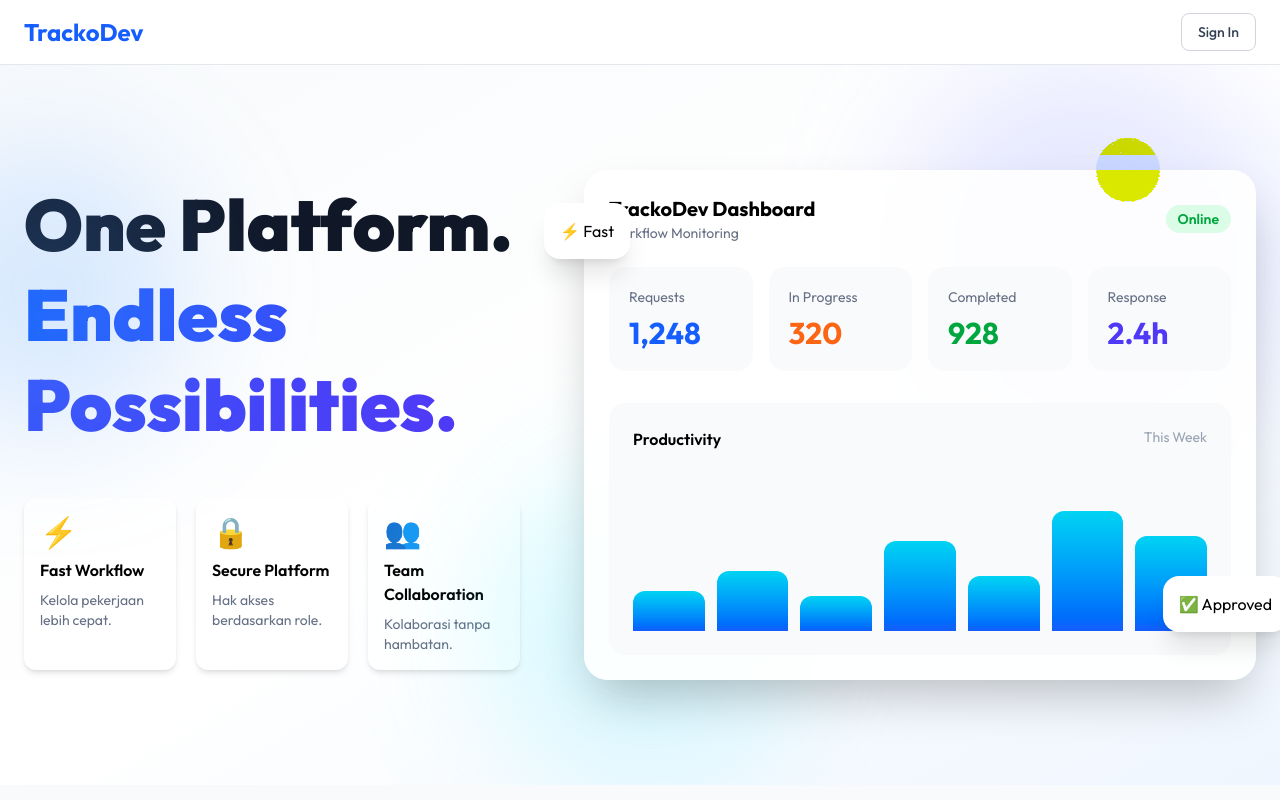
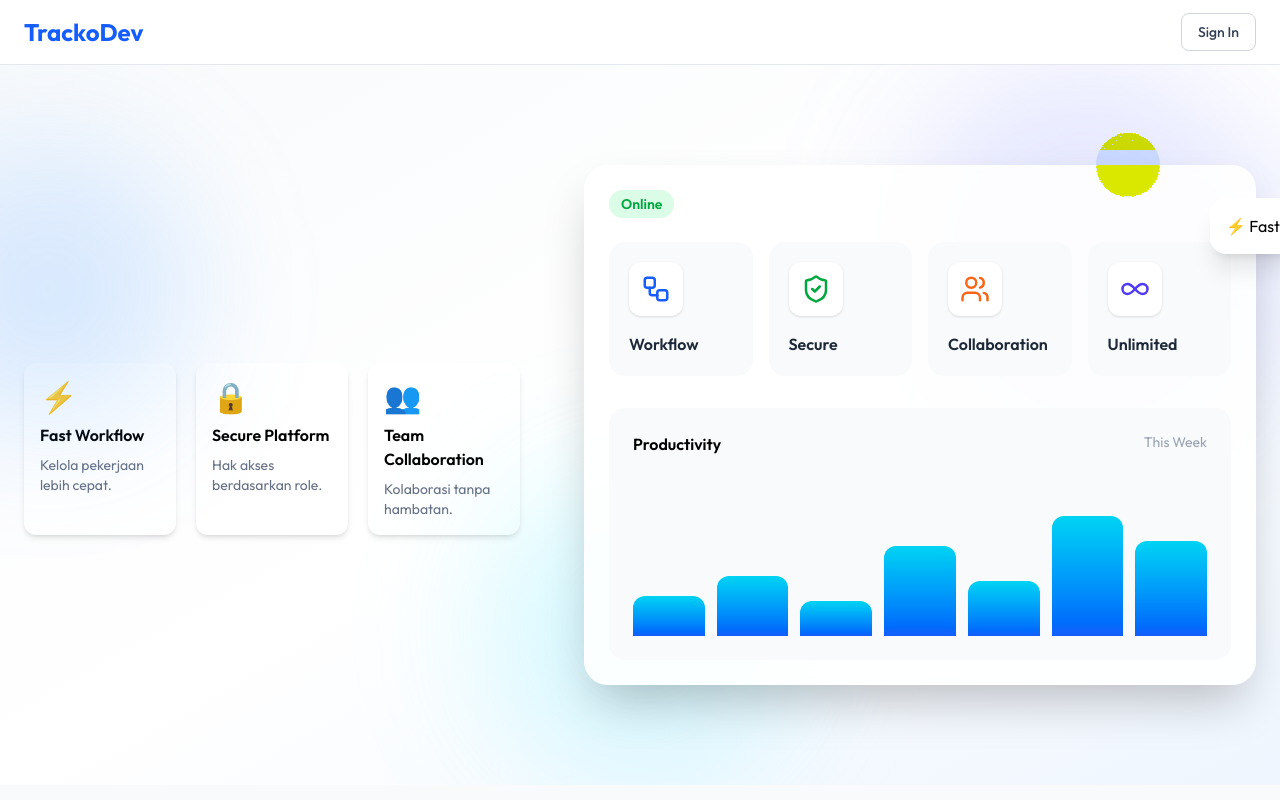
Before and after one commit to itstaffsistprogrammingdsi-afk/trackodev, a React (Vite) app in the folder frontend/: page / in a window 1280 px wide. Shown: the top 800 px of the page. Built offline with nearby package versions, Linux system fonts and the light colour scheme.

Commit message:
dashboard belum jadi

```diff
--- a/frontend/src/features/landing/components/Hero.tsx
+++ b/frontend/src/features/landing/components/Hero.tsx
@@ -1,4 +1,9 @@
-import { Link } from "react-router-dom";
+import {
+  Infinity as InfinityIcon,
+  ShieldCheck,
+  Workflow,
+  Users,
+} from "lucide-react";
 
 export default function Hero() {
   return (
@@ -11,22 +16,6 @@ export default function Hero() {
       <div className="mx-auto flex min-h-[90vh] max-w-7xl flex-col items-center justify-between gap-16 px-6 py-20 lg:flex-row">
         {/* LEFT */}
         <div className="max-w-xl animate-fade-up">
-
-          <h1 className="text-5xl font-black leading-tight text-gray-900 lg:text-7xl">
-            One Platform.
-            <br />
-            <span className="bg-gradient-to-r from-blue-600 to-indigo-600 bg-clip-text text-transparent">
-              Endless Possibilities.
-            </span>
-          </h1>
-
-          {/* <p className="mt-8 text-lg leading-8 text-gray-600">
-            TrackoDev membantu perusahaan mengelola pekerjaan,
-            form digital, campaign, report, approval, dan
-            kolaborasi tim dalam satu platform yang cepat,
-            modern, dan mudah digunakan.
-          </p> */}
-
 
           {/* Feature */}
           <div className="mt-12 grid grid-cols-1 gap-5 md:grid-cols-3">
@@ -43,9 +32,7 @@ export default function Hero() {
             <div className="rounded-xl bg-white p-4 shadow-md transition hover:-translate-y-1 hover:shadow-xl">
               <div className="mb-2 text-3xl">🔒</div>
 
-              <h4 className="font-semibold">
-                Secure Platform
-              </h4>
+              <h4 className="font-semibold">Secure Platform</h4>
 
               <p className="mt-2 text-sm text-gray-500">
                 Hak akses berdasarkan role.
@@ -55,9 +42,7 @@ export default function Hero() {
             <div className="rounded-xl bg-white p-4 shadow-md transition hover:-translate-y-1 hover:shadow-xl">
               <div className="mb-2 text-3xl">👥</div>
 
-              <h4 className="font-semibold">
-                Team Collaboration
-              </h4>
+              <h4 className="font-semibold">Team Collaboration</h4>
 
               <p className="mt-2 text-sm text-gray-500">
                 Kolaborasi tanpa hambatan.
@@ -72,44 +57,35 @@ export default function Hero() {
           <div className="rounded-3xl border border-white/50 bg-white/90 p-6 shadow-2xl backdrop-blur">
             {/* Top */}
             <div className="mb-6 flex items-center justify-between">
-              <div>
-                <h3 className="text-xl font-bold">
-                  TrackoDev Dashboard
-                </h3>
-
-                <p className="text-sm text-gray-500">
-                  Workflow Monitoring
-                </p>
-              </div>
-
               <div className="rounded-full bg-green-100 px-3 py-1 text-sm font-semibold text-green-600">
                 Online
               </div>
             </div>
 
             {/* Stats */}
+
             <div className="grid grid-cols-2 gap-4 lg:grid-cols-4">
-              <StatCard
-                title="Requests"
-                value="1,248"
+              <FeatureCard
+                icon={<Workflow size={30} />}
+                title="Workflow"
                 color="text-blue-600"
               />
 
-              <StatCard
-                title="In Progress"
-                value="320"
+              <FeatureCard
+                icon={<ShieldCheck size={30} />}
+                title="Secure"
+                color="text-green-600"
+              />
+
+              <FeatureCard
+                icon={<Users size={30} />}
+                title="Collaboration"
                 color="text-orange-500"
               />
 
-              <StatCard
-                title="Completed"
-                value="928"
-                color="text-green-600"
-              />
-
-              <StatCard
-                title="Response"
-                value="2.4h"
+              <FeatureCard
+                icon={<InfinityIcon size={30} />}
+                title="Unlimited"
                 color="text-indigo-600"
               />
             </div>
@@ -117,18 +93,13 @@ export default function Hero() {
             {/* Fake Chart */}
             <div className="mt-8 rounded-2xl bg-gray-50 p-6">
               <div className="mb-5 flex justify-between">
-                <h4 className="font-semibold">
-                  Productivity
-                </h4>
+                <h4 className="font-semibold">Productivity</h4>
 
-                <span className="text-sm text-gray-400">
-                  This Week
-                </span>
+                <span className="text-sm text-gray-400">This Week</span>
               </div>
 
               <div className="flex h-40 items-end gap-3">
-                {[40, 60, 35, 90, 55, 120, 95].map(
-                  (height, index) => (
+                {[40, 60, 35, 90, 55, 120, 95].map((height, index) => (
                   <div
                     key={index}
                     className="flex-1 rounded-t-xl bg-gradient-to-t from-blue-600 to-cyan-400 transition duration-500 hover:scale-105"
@@ -136,25 +107,14 @@ export default function Hero() {
                       height: `${height}px`,
                     }}
                   />
-                  )
-                )}
+                ))}
               </div>
             </div>
           </div>
 
           {/* Floating Cards */}
-          <div className="absolute -left-10 top-10 animate-bounce rounded-2xl bg-white p-4 shadow-xl">
+          <div className="absolute -right-10 top-10 animate-bounce rounded-2xl bg-white p-4 shadow-xl">
             ⚡ Fast
-          </div>
-
-          <div
-            className="absolute -right-8 bottom-12 rounded-2xl bg-white p-4 shadow-xl"
-            style={{
-              animation:
-                "float 5s ease-in-out infinite",
-            }}
-          >
-            ✅ Approved
           </div>
 
           <div className="absolute right-24 -top-8 h-16 w-16 animate-pulse rounded-full bg-blue-500/20"></div>
@@ -164,26 +124,22 @@ export default function Hero() {
   );
 }
 
-type StatCardProps = {
+type FeatureCardProps = {
+  icon: React.ReactNode;
   title: string;
-  value: string;
   color: string;
 };
 
-function StatCard({
-  title,
-  value,
-  color,
-}: StatCardProps) {
+function FeatureCard({ icon, title, color }: FeatureCardProps) {
   return (
-    <div className="rounded-2xl bg-gray-50 p-5 transition hover:-translate-y-1 hover:bg-white hover:shadow-lg">
-      <p className="text-sm text-gray-500">
-        {title}
-      </p>
+    <div className="group rounded-2xl bg-gray-50 p-5 transition duration-300 hover:-translate-y-1 hover:bg-white hover:shadow-xl">
+      <div
+        className={`mb-4 inline-flex rounded-xl bg-white p-3 shadow ${color}`}
+      >
+        {icon}
+      </div>
 
-      <h3 className={`mt-2 text-3xl font-bold ${color}`}>
-        {value}
-      </h3>
+      <h3 className="font-semibold text-gray-800">{title}</h3>
     </div>
   );
 }
```
Lines whose indentation alone changed are shown as unchanged.
